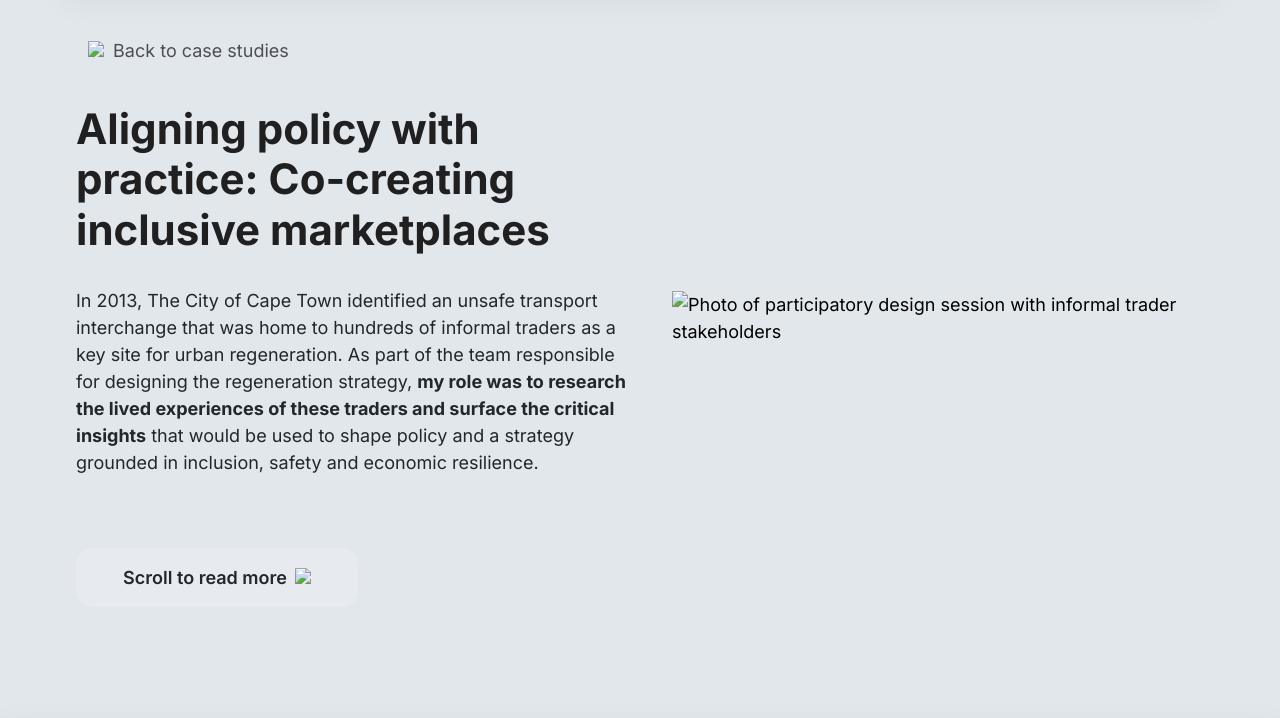
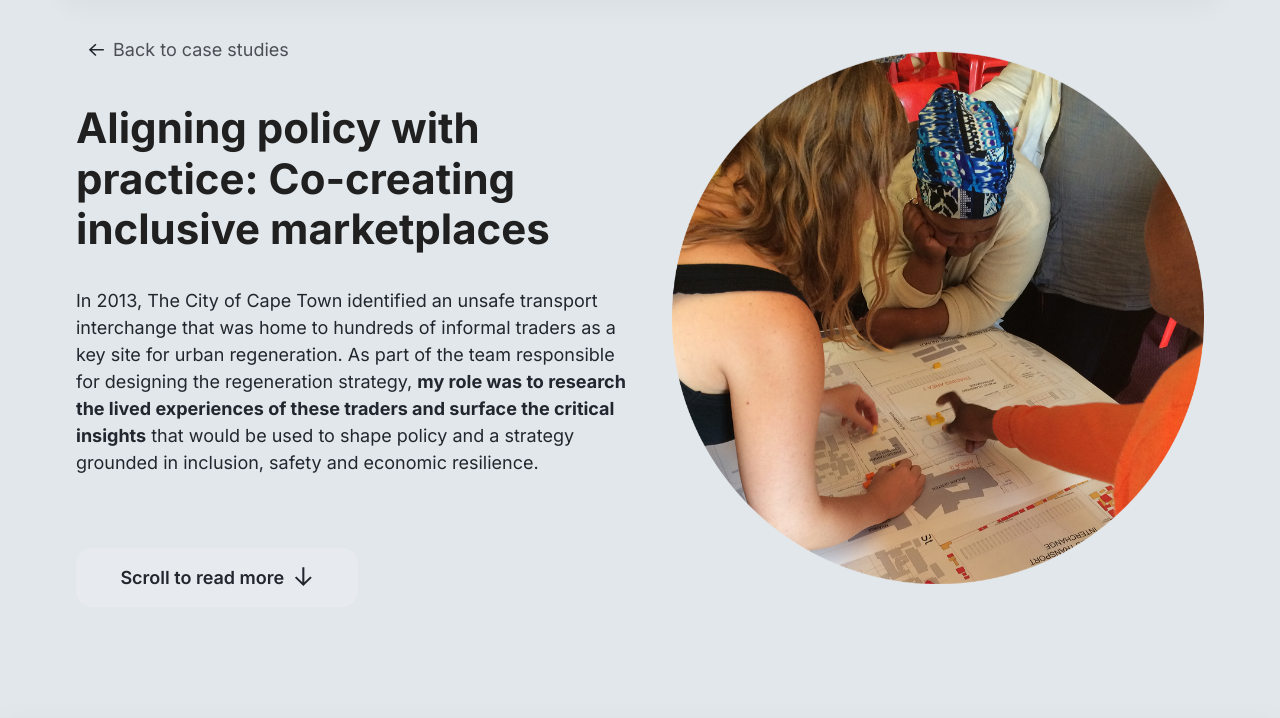
Before and after one commit to Hanna-dkr/portfolio, a website: page case_study_1_nyanga.html in a window 1280 px wide. Shown: the part 82-800 px from the top of the page. Drawn offline with nearby package versions, Linux system fonts and the light colour scheme.

Commit message:
Adding nununimages

```diff
--- a/case_study_1_nyanga.html
+++ b/case_study_1_nyanga.html
@@ -7,8 +7,8 @@
     <meta name="viewport" content="width=device-width, initial-scale=1.0">
 
     <!-- Site Info-->
-    <title>Hanna Duker | Experience designer</title>
-    <!--<base href="/MyWebsite/">-->
+    <title>Hanna Duker | UX Designer</title>
+    <!--<base href="/portfolio/">-->
 
     <meta name="description" content="Descripotion to do" />
     <meta name="keywords" content="keywords to do" />
@@ -68,7 +68,7 @@
                 <div class="nunu-hero-cover">
                     <div class="nunu-hero-copy">
                         <a href="index.html#Work" class="back-link slide-up" role="button"><span class="text">
-                                <img src="./img/back-arrow.svg" class="back-icon"> Back to case studies </span></a>
+                                <img src="./img/back_arrow.svg" class="back-icon"> Back to case studies </span></a>
                         <h7 id="nunu-hero-header" class="slide-up delay-100">Aligning policy with practice: Co-creating
                             inclusive marketplaces
                         </h7>
@@ -83,14 +83,14 @@
                             </p>
 
                         </div>
-                        <p class="nunu-scroller slide-up delay-300">Scroll to read more <img src="./img/down-arrow.svg"
+                        <p class="nunu-scroller slide-up delay-300">Scroll to read more <img src="./img/down_arrow.svg"
                                 class="scroller-arrow">
                         </p>
                     </div>
 
                     <picture id="nunu-hero-img" class="slide-up delay-400">
-                        <source srcset="./img/Nunu-cover-round.png" media="(min-width: 1023px)">
-                        <img src="./img/Nunu-cover-NObackground.png"
+                        <source srcset="./img/nunu_cover_mobile.png" media="(min-width: 1023px)">
+                        <img src="./img/nunu_cover_desktop.png"
                             alt="Photo of participatory design session with informal trader stakeholders">
                     </picture>
                 </div>
@@ -101,7 +101,7 @@
             <nav class="case-sidebar">
                 <ul>
                     <li><a href="index.html#Work" class="back-link back-link--menu" role="button"><span class="text">
-                                <img src="./img/back-arrow.svg" class="back-icon"> Back </span></a></li>
+                                <img src="./img/back_arrow.svg" class="back-icon"> Back </span></a></li>
                     <li><a class="side-button" href="#Objective">Objective</a></li>
                     <li><a class="side-button" href="#Role">My role</a></li>
                     <li><a class="side-button" href="#Approach">Approach</a></li>
```
Also changed, not shown: case_study_2_design.html (+4 -4 lines), case_study_3_alerts.html (+4 -3 lines), index.html (+1 -1 lines), img/back_arrow.svg (added), img/down_arrow.svg (added), img/nunu_cover_mobile.png (added), 2 other files.
